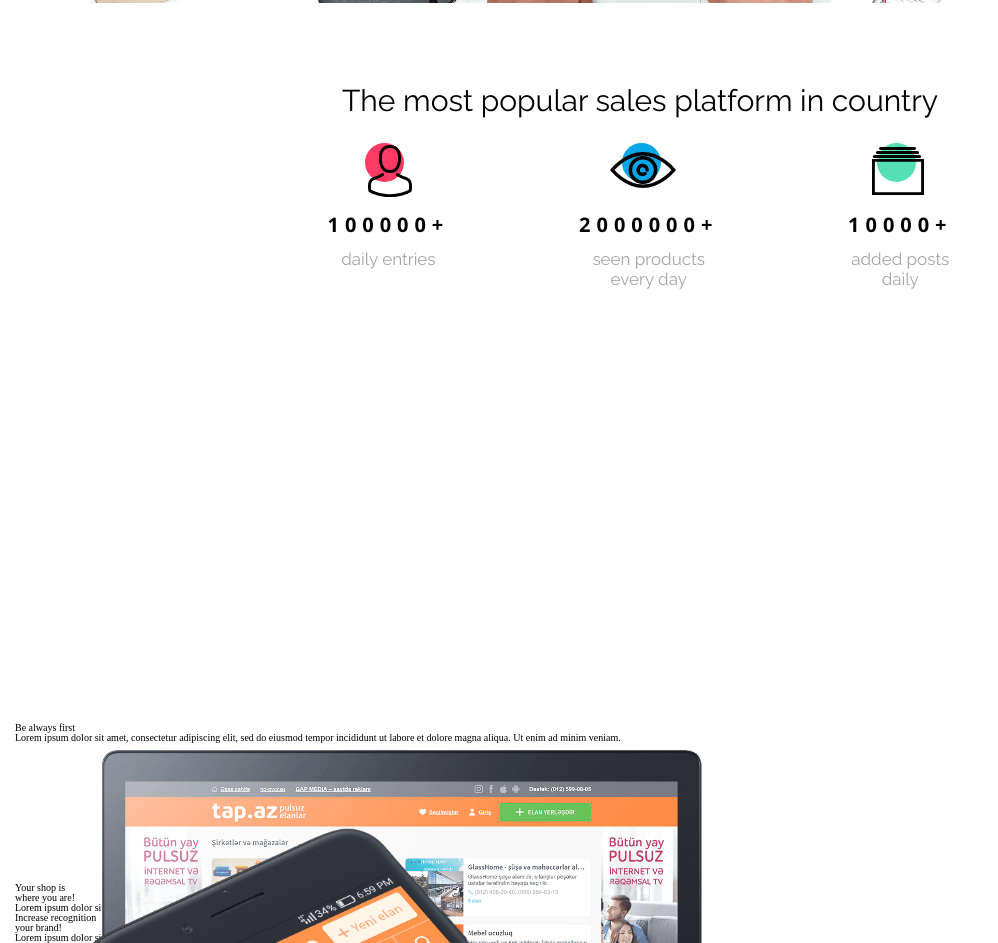
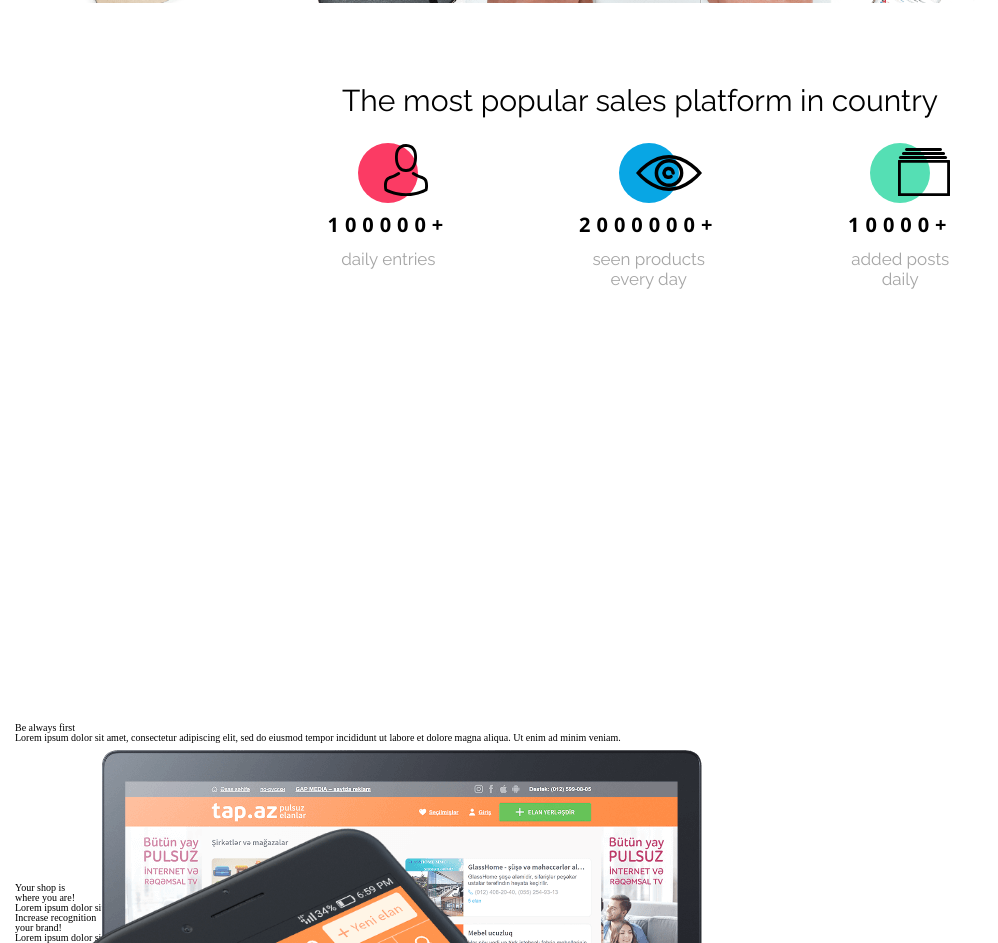
Before and after one commit to andro2ss/CL_RWD_Site, a website: page index.html in a window 1280 px wide. Shown: the part 758-1701 px from the top of the page, without its empty margins (0-998 px from the left). Drawn offline with nearby package versions, Linux system fonts and the light colour scheme.

Commit message:
section statistic something like done

```diff
--- a/src/scss/layout/_sectionStatistic.scss
+++ b/src/scss/layout/_sectionStatistic.scss
@@ -42,22 +42,14 @@
   height: 7rem;
 }
 
-.statistic__container:nth-child(1) > .box__image {
-  width: 4.75rem;
-}
-
-.statistic__container:nth-child(2) > .box__image {
-  width: 5.375rem;
-}
-
-.statistic__container:nth-child(3) > .box__image {
-  width: 4.75rem;
+.statistic__container>.box__image {
+  width: 6rem;
 }
 
 .image__circle-red {
   display: block;
   background: $color-redish;
-  padding: 1.9596875rem;
+  padding: 3rem;
   border-radius: 50%;
   position: absolute;
   top: 0;
@@ -67,14 +59,14 @@
 .image__person {
   display: block;
   position: absolute;
-  top: 0.1875rem;
-  right: 0;
+  top: 0.1rem;
+  right: -1rem;
 }
 
 .image__circle-blue {
   display: block;
   background: $color-primary;
-  padding: 1.9596875rem;
+  padding: 3rem;
   border-radius: 50%;
   position: absolute;
   top: 0;
@@ -84,14 +76,14 @@
 .image__eye {
   display: block;
   position: absolute;
-  top: 0.875rem;
-  right: 0;
+  top: 1.2rem;
+  right: -2.3rem;
 }
 
 .image__circle-green {
   display: block;
   background: $color-green;
-  padding: 1.9596875rem;
+  padding: 3rem;
   border-radius: 50%;
   position: absolute;
   top: 0;
@@ -101,8 +93,8 @@
 .image__catalog {
   display: block;
   position: absolute;
-  top: 0.375rem;
-  right: 0;
+  top: 0.5rem;
+  right: -2rem;
 }
 
 .statistic__container .item__value {
```
Also changed, not shown: src/css/main.css, 1 other file.
